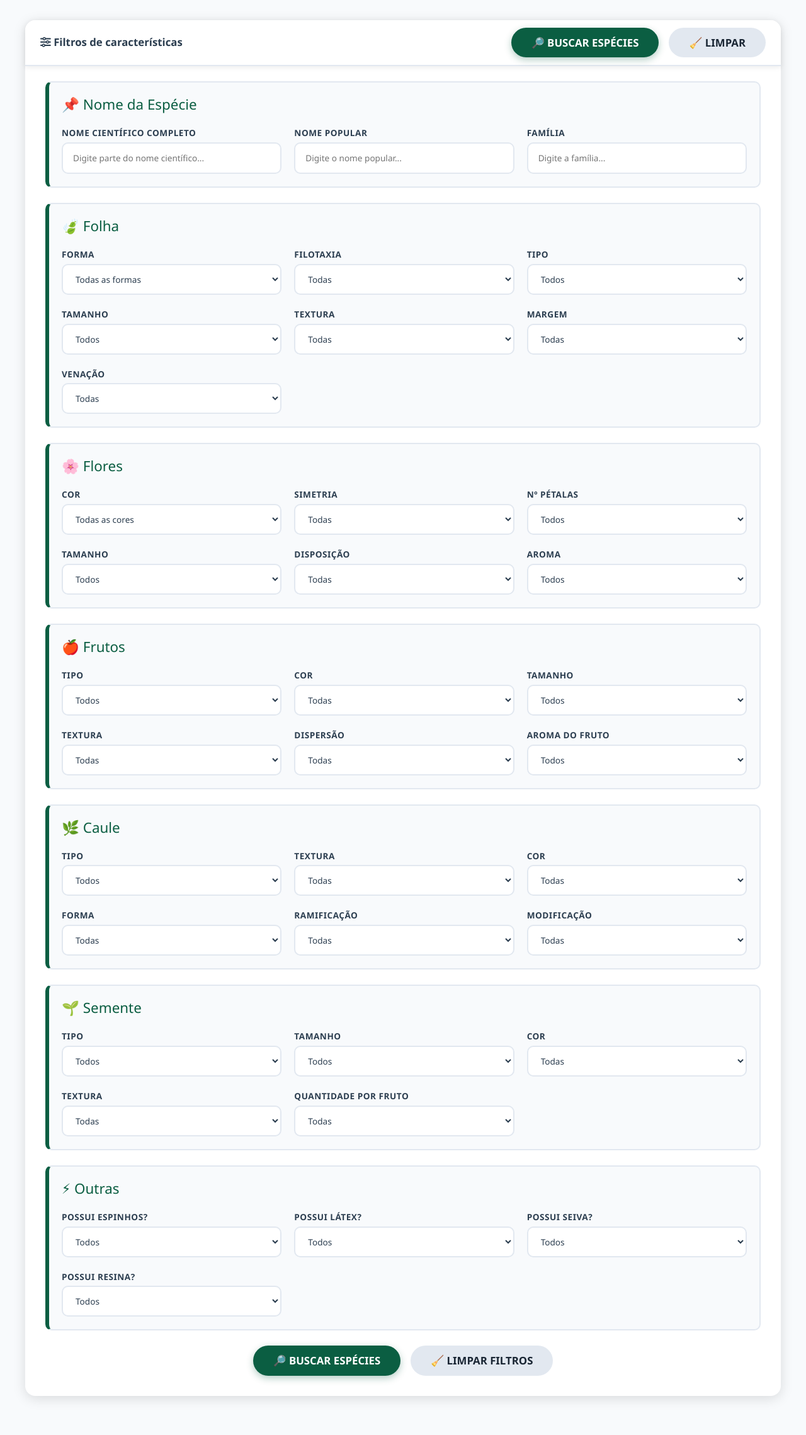
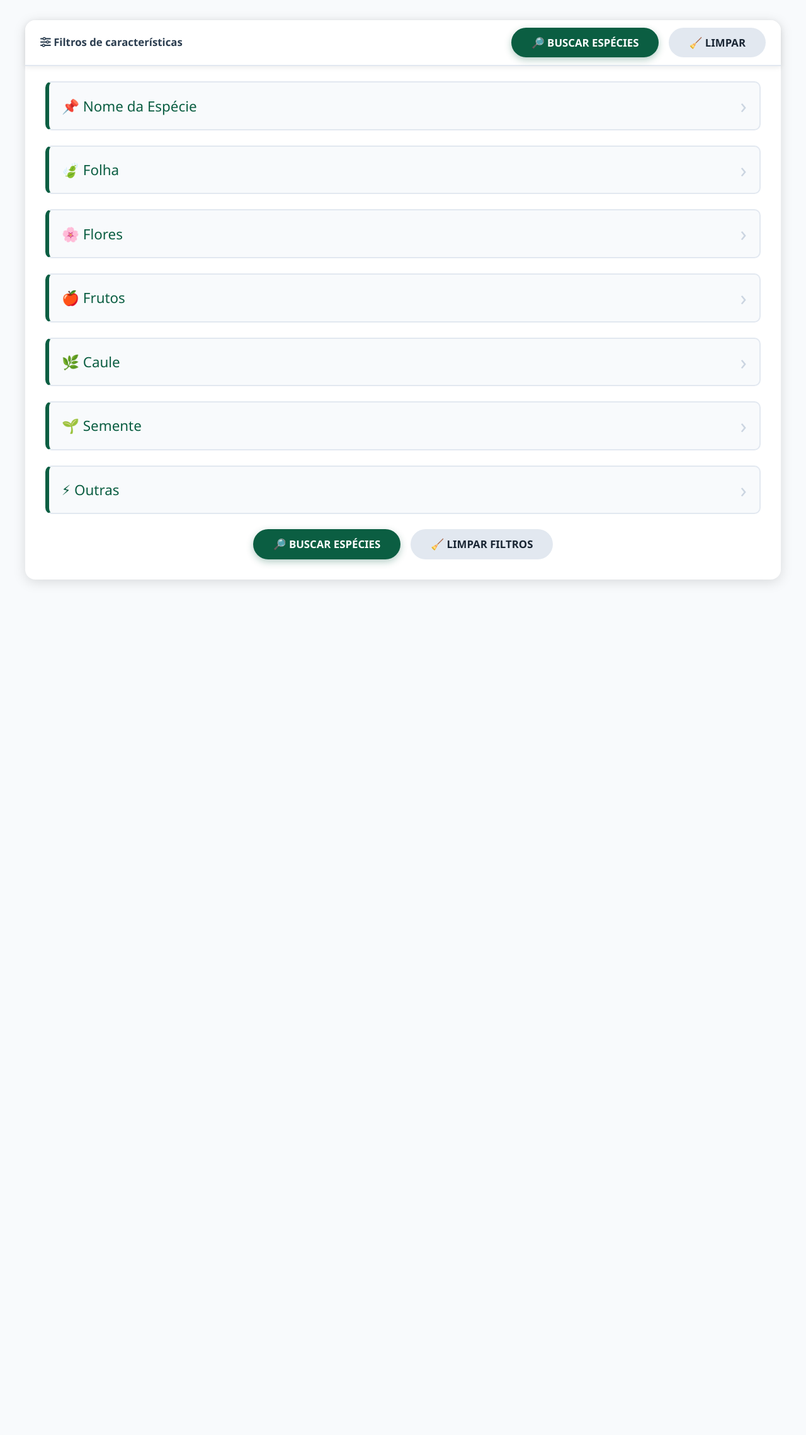
Before and after one commit to niltonbakargi/penomato_mvp, a PHP site: page /penomato_mvp/src/Views/publico/busca_caracteristicas.php in a window 1280 px wide. Shown: the part 95-2373 px from the top of the page at 63% size. After the commit the page ends 1022 px from the top, so only its background shows below. Run offline with PHP 8.4, Linux system fonts and the light colour scheme.

Commit message:
feat: transforma seções de busca em accordion
Cada parte (Folha, Flores, Frutos, etc.) aparece inicialmente como
título clicável — os filtros são revelados ao expandir a seção.
Muda CSS de .secao h2 e .grid-filtros; adiciona JS de toggle com chevron animado.

Co-Authored-By: Claude Sonnet 4.6 <noreply@anthropic.com>

```diff
--- a/src/Views/publico/busca_caracteristicas.php
+++ b/src/Views/publico/busca_caracteristicas.php
@@ -243,18 +243,33 @@ if ($_SERVER['REQUEST_METHOD'] === 'POST' && isset($_POST['buscar'])) {
         .secao h2 {
             font-size: var(--texto-xl);
             color: var(--cor-primaria);
-            margin-bottom: var(--esp-5);
+            margin-bottom: 0;
             font-weight: var(--peso-medio);
             display: flex;
             align-items: center;
             gap: var(--esp-2);
+            cursor: pointer;
+            user-select: none;
         }
+        .secao h2::after {
+            content: '›';
+            font-size: 1.5em;
+            line-height: 1;
+            color: var(--cinza-300);
+            transition: transform 0.2s ease;
+            display: inline-block;
+            margin-left: auto;
+            padding-left: var(--esp-4);
+        }
+        .secao.aberta h2 { margin-bottom: var(--esp-5); }
+        .secao.aberta h2::after { transform: rotate(90deg); }
 
         .grid-filtros {
-            display: grid;
+            display: none;
             grid-template-columns: repeat(auto-fill, minmax(280px, 1fr));
             gap: var(--esp-5);
         }
+        .secao.aberta .grid-filtros { display: grid; }
 
         .filtro-item { display: flex; flex-direction: column; }
 
@@ -1008,6 +1023,13 @@ if ($_SERVER['REQUEST_METHOD'] === 'POST' && isset($_POST['buscar'])) {
     </div>
 
 <script>
+    // ── ACCORDION ────────────────────────────────────────────────
+    document.querySelectorAll('.secao h2').forEach(function (h2) {
+        h2.addEventListener('click', function () {
+            this.closest('.secao').classList.toggle('aberta');
+        });
+    });
+
     // ── CASCATA tipo_folha → divisao → paridade ──────────────────
     (function () {
         var divPinadas = ['Pinnada','Bipinnada','Tripinnada'];
```
